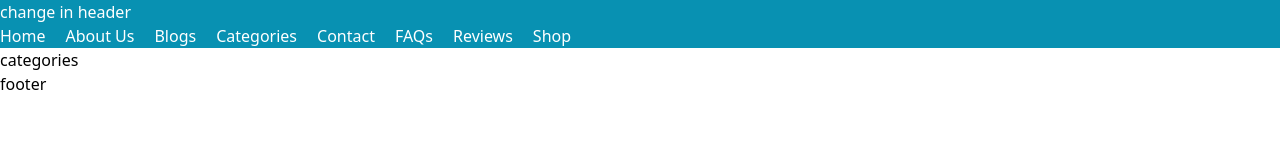
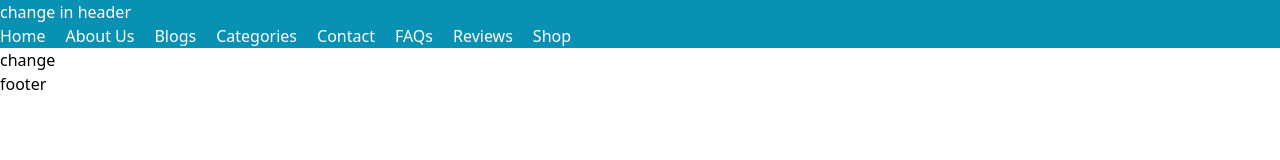
Before and after one commit to ananotopuria/vaseb, a React (Vite) app: page /starter_project/categories in a window 1280 px wide. Shown: the top 160 px of the page. Built offline with nearby package versions, Linux system fonts and the light colour scheme.

Commit message:
test
test if i can change categories

```diff
--- a/package.json
+++ b/package.json
@@ -4,6 +4,7 @@
   "version": "0.0.0",
   "type": "module",
   "scripts": {
+    "start": "vite",
     "dev": "vite",
     "build": "tsc -b && vite build",
     "lint": "eslint . --ext ts,tsx --report-unused-disable-directives --max-warnings 0",
--- a/src/pages/categoriesPage.tsx
+++ b/src/pages/categoriesPage.tsx
@@ -1,3 +1,3 @@
 export default function CategoriesPage() {
-  return <div>categories</div>;
+  return <div>change</div>;
 }
```
